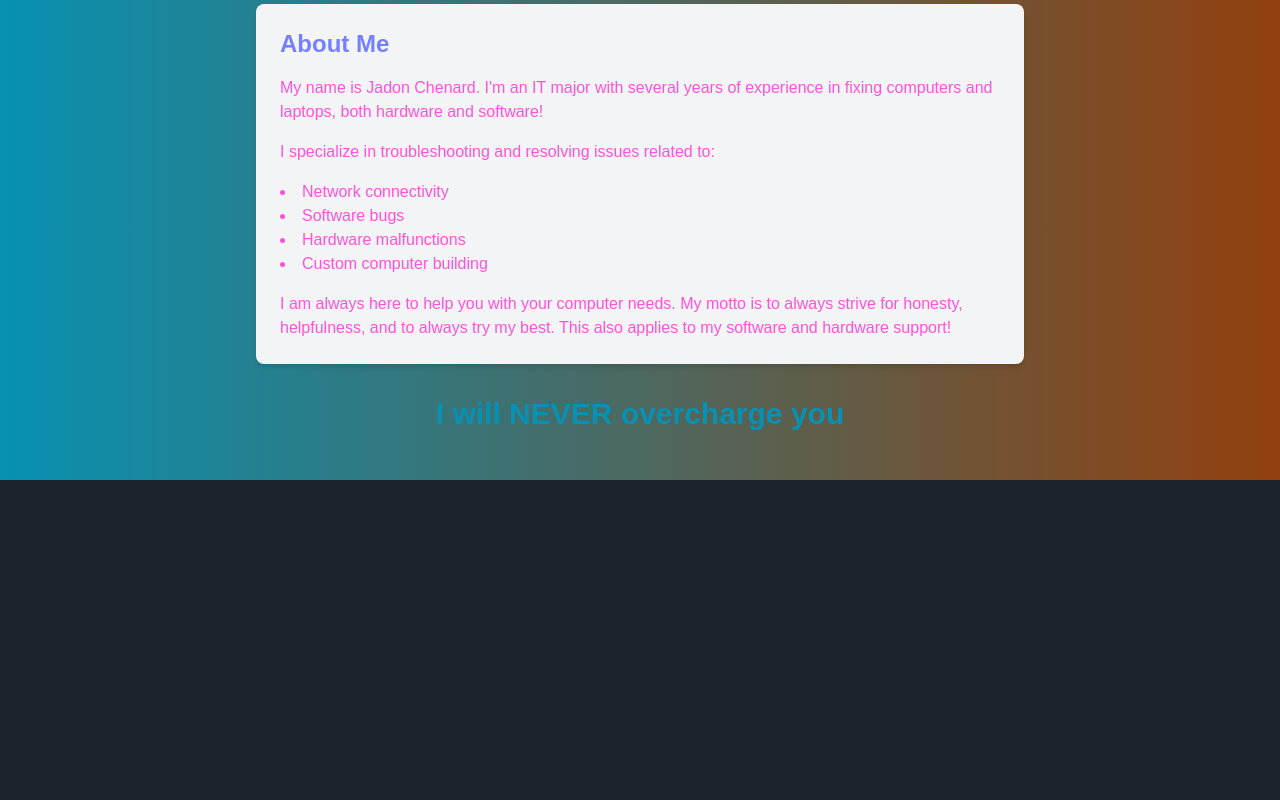
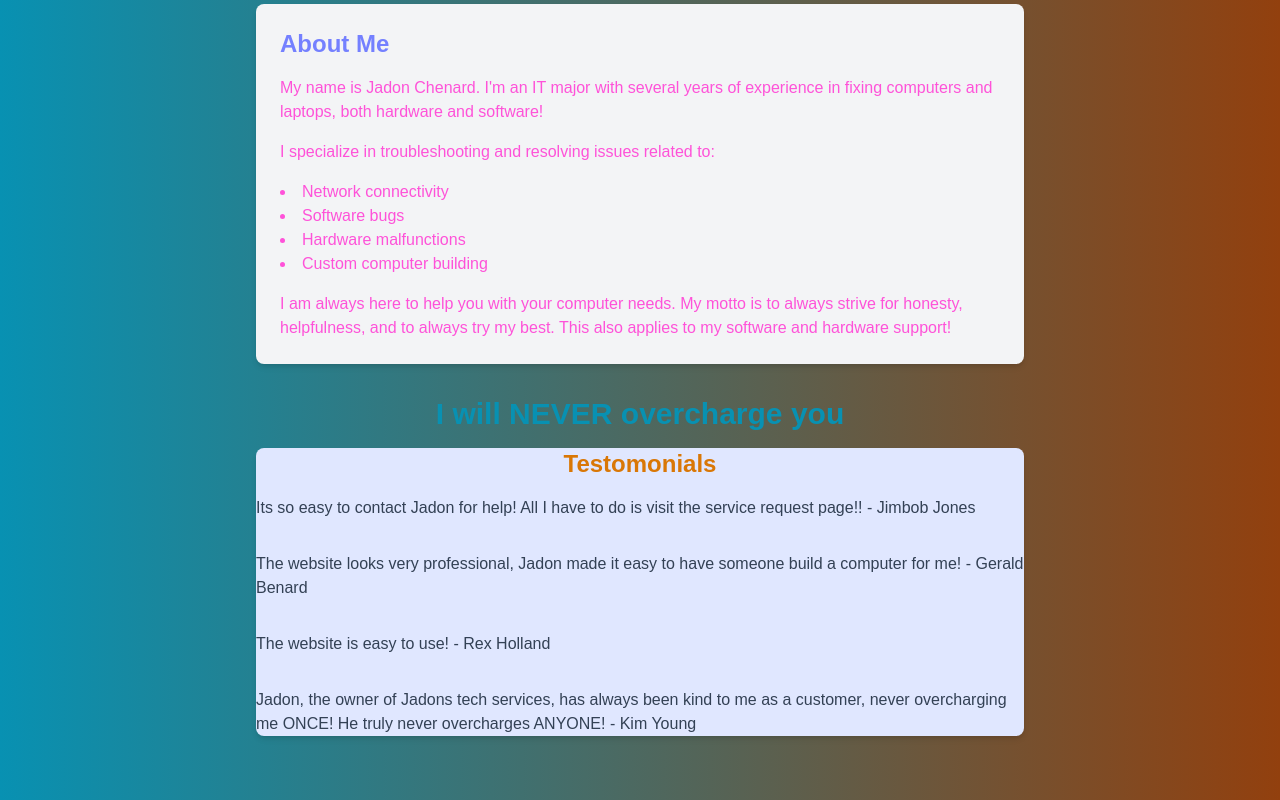
Before and after one commit to MadlyJado/jadonstechservices, a Next.js app: page / in a window 1280 px wide. Shown: the part 792-1592 px from the top of the page. Before the commit the page ends 1272 px from the top, so only its background shows below. Built offline with nearby package versions, Linux system fonts and the light colour scheme; no server answers.

Commit message:
Added testimonials

```diff
--- a/app/page.tsx
+++ b/app/page.tsx
@@ -45,6 +45,13 @@ export default function Home() {
           <div className="text-center">
             <h2 className="text-3xl font-bold text-cyan-600 mb-4">I will NEVER overcharge you</h2>
           </div>
+          <div className="rounded-lg bg-indigo-100 flex-col col-auto shadow-md mb-8">
+              <h2 className="text-2xl font-semibold text-amber-600 mb-4 text-center">Testomonials</h2>
+              <h4 className="text-slate-700 text-base mb-8">Its so easy to contact Jadon for help! All I have to do is visit the service request page!! - Jimbob Jones</h4>
+              <h4 className="text-slate-700 text-base mb-8">The website looks very professional, Jadon made it easy to have someone build a computer for me! - Gerald Benard</h4>
+              <h4 className="text-slate-700 text-base mb-8">The website is easy to use! - Rex Holland</h4>
+              <p className="text-slate-700 text-base mb-8">Jadon, the owner of Jadons tech services, has always been kind to me as a customer, never overcharging me ONCE! He truly never overcharges ANYONE! - Kim Young</p>
+          </div>
         </div>
       </main>
     </div>
```
